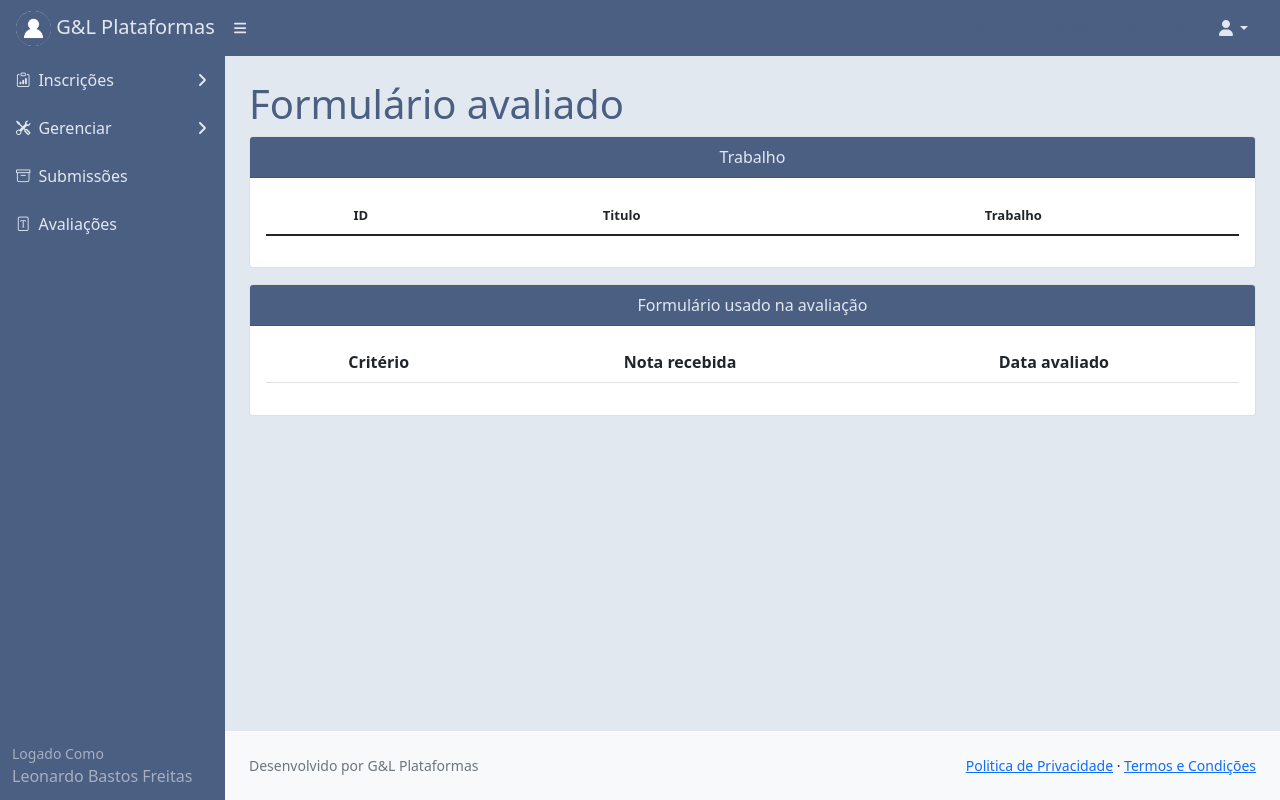
After one commit to leofnh/gelplataforma, a Django app: page /formavaliado/ in a window 1280 px wide. The commit adds this page. Run offline with Django 4.2, Linux system fonts and the light colour scheme; a user stored in the database is signed in; data comes from the database, SQL or seed files in the repository; lists and menus that the app fills with data are empty; some libraries are stand-ins or nearby versions.

Commit message:
formesubmeter

```diff
--- /dev/null
+++ b/templates/formavaliado.html
@@ -0,0 +1,115 @@
+{% extends 'base.html' %}
+{% load static %}
+
+
+{% block content %}
+
+<div id="layoutSidenav_content" style="background:#e2e8f0;">
+                <main>
+                    <div class="container-fluid px-4">
+                        <h1 class="mt-4" style="color:#4B5F83;">Formulário avaliado</h1>
+
+
+                                <p class="mb-0">
+                                  <div class="card col-12">
+                                      <div class="card-header text-center"
+                                           style="background:#4B5F83;color:#e2e8f0;">
+                                          Trabalho
+                                      </div>
+                                <div class="card-body">
+                                    <table class="table">
+                                    <thead>
+                                        <tr>
+                                             <th class="text-center"><font size="2px">ID</font></th>
+                                            <th class="text-center"><font size="2px">Titulo</font></th>
+                                            <th class="text-center"><font size="2px">Trabalho</font></th>
+                                        </tr>
+                                    </thead>
+
+                                    <tbody>
+                                        <tr>
+                                             {% for trabalho in trabalho %}
+                                                <td class="text-center">{{trabalho.id}}</td>
+                                                <td class="text-center">
+                                                {{trabalho.titulo}}
+                                                </td>
+                                                <td class="text-center">
+                                                   <a href="/media/{{trabalho.trabalho}}"
+                                                style="text-decoration:none;"
+                                                target="_blank" rel="noopener noreferrer">
+                                                    <img height="20" width="20"
+                                                            src={% static "assets/pdficon.png" %}>
+                                                </a>
+                                                </td>
+                                             {% endfor %}
+                                        </tr>
+                                    </tbody>
+                                </table>
+                                </div>
+                        </div>
+
+                        <div class="card col-12 mt-3" >
+
+                                      <div class="card-header text-center"
+                                           style="background:#4B5F83;color:#e2e8f0;">
+                                          Formulário usado na avaliação
+                                      </div>
+                                <div class="card-body">
+
+                                    <table class="table">
+                                    <thead>
+                                    <tr>
+                                        <th class="text-center">Critério</th>
+                                        <th class="text-center">Nota recebida</th>
+                                        <th class="text-center">Data avaliado</th>
+                                    </tr>
+                                    </thead>
+
+                                    <tbody>
+
+                                             {% for formulario in formulario %}
+                                             <tr>
+
+                                                 <td class="text-center bg-warning text-white">{{formulario.criterio}}</td>
+                                                 {% if formulario.nota >= 3 %}
+                                                 <td class="text-center bg-success text-white">{{formulario.nota}}</td>
+                                                 {% else %}
+                                                 <td class="text-center bg-danger">{{formulario.nota}}</td>
+                                                 {% endif %}
+
+                                                 <td class="text-center text-white bg-secondary">{{formulario.get_data}}</td>
+                                             </tr>
+                                             {% endfor %}
+
+
+                                    </tbody>
+                                </table>
+
+
+                                </div>
+                        </div>
+
+
+
+                                <!-- tabela terminando aqui -->
+                                </p>
+
+
+
+                    </div>
+                </main>
+
+                <footer class="py-4 bg-light mt-auto">
+                    <div class="container-fluid px-4">
+                        <div class="d-flex align-items-center justify-content-between small">
+                            <div class="text-muted">Desenvolvido por G&L Plataformas</div>
+                            <div>
+                                <a href="#">Politica de Privacidade</a>
+                                &middot;
+                                <a href="#">Termos e Condições</a>
+                            </div>
+                        </div>
+                    </div>
+                </footer>
+            </div>
+{% endblock %}
--- a/templates/submeter.html
+++ b/templates/submeter.html
@@ -277,6 +277,9 @@
                      <input class="form-control mt-3" placeholder="Instituição do Autor"
                              type="text" id="task-instituicao" name="instituicao" required />
 
+                     <input name="task-icriterio" id="task-icriterio" value="NADA" type="hidden">
+                     <input name="ccriterios" id="ccriterios" value="" type="hidden">
+
 
 
                    <div class="modal-footer">
```
